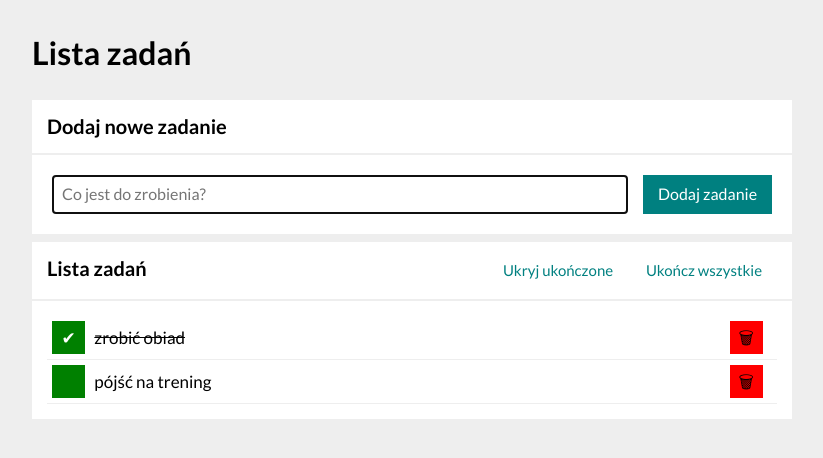
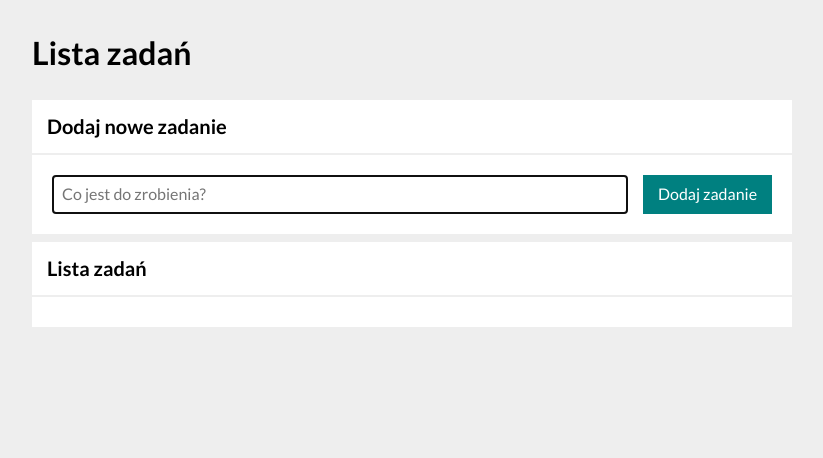
Before and after one commit to jakubzuber/todo-list-react, a React (Create React App) app: page / in a window 1280 px wide. Shown: the top 458 px of the page, without its empty margins (228-1051 px from the left). Built offline with nearby package versions, Linux system fonts and the light colour scheme.

Commit message:
localStorage added

```diff
--- a/src/App.js
+++ b/src/App.js
@@ -4,14 +4,22 @@
 import Section from "./Section";
 import Header from "./Header";
 import Main from "./Main";
-import { useState } from "react";
+import { useEffect, useState } from "react";
 
 function App() {
+
+  const tasksRender = () => {
+    const localStorageTasks = localStorage.getItem("tasks");
+    return localStorageTasks ? JSON.parse(localStorageTasks) : []
+  };
+
   const [hideDone, setHideDone] = useState(false);
-  const [tasks, setTasks] = useState([
-    { id: 1, content: "zrobić obiad", done: true },
-    { id: 2, content: "pójść na trening", done: false },
-  ]);
+
+  const [tasks, setTasks] = useState(tasksRender);
+
+  useEffect(() => {
+    localStorage.setItem("tasks", JSON.stringify(tasks))
+  }, [tasks]);
 
   const toggleHideDone = () => {
     setHideDone(hideDone => !hideDone)
@@ -24,7 +32,7 @@
   const toggleTaskDone = (id) => {
     setTasks(tasks => tasks.map(task => {
       if (task.id === id) {
-        return {...task, done: !task.done};
+        return { ...task, done: !task.done };
       };
       return task;
     }));
@@ -51,8 +59,8 @@
     <Main>
       <Header titleHeader="Lista zadań" />
       <Section title="Dodaj nowe zadanie" body={
-      <Form
-      addNewTask={addNewTask} />} />
+        <Form
+          addNewTask={addNewTask} />} />
       <Section title="Lista zadań"
         headerButton={
           <Buttons
```
